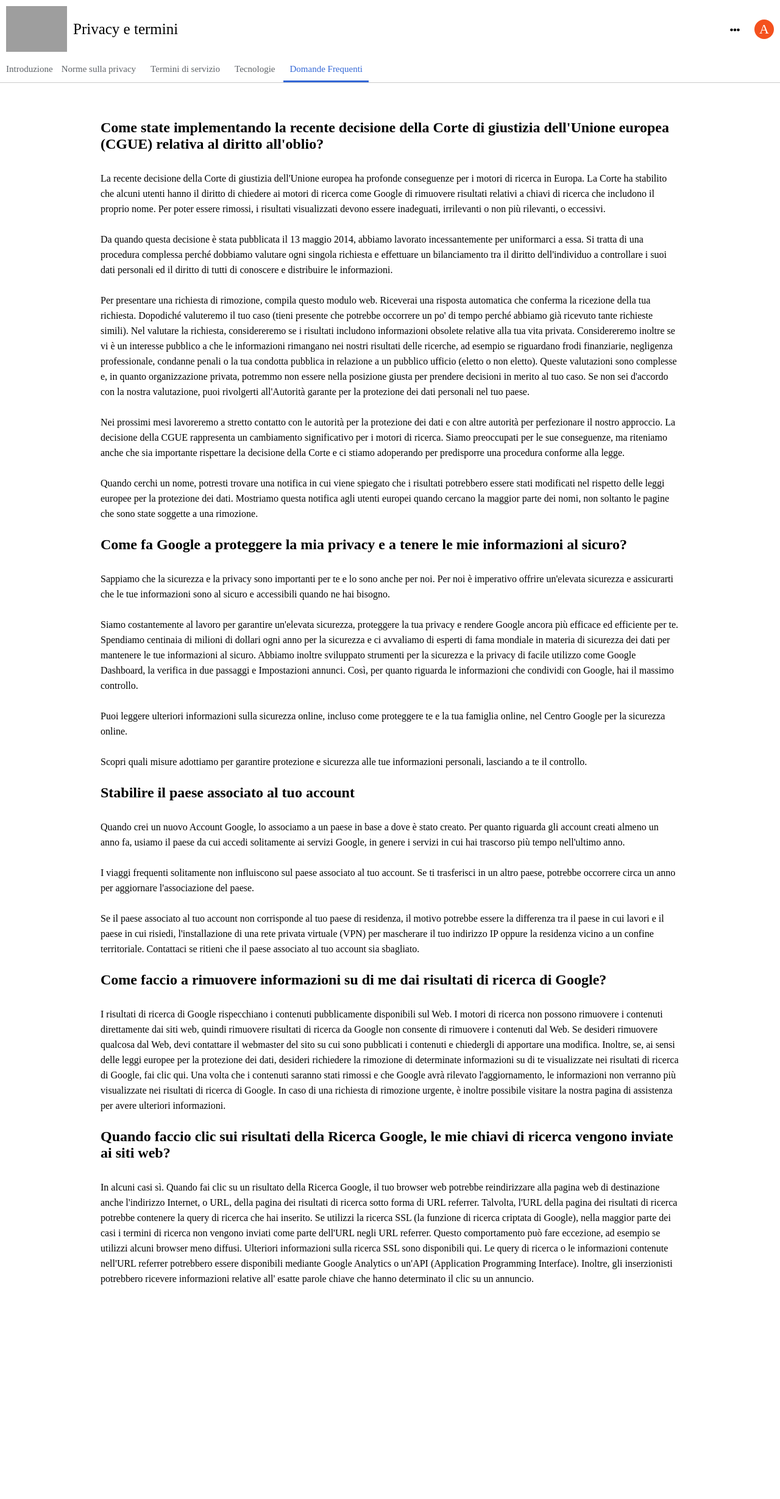
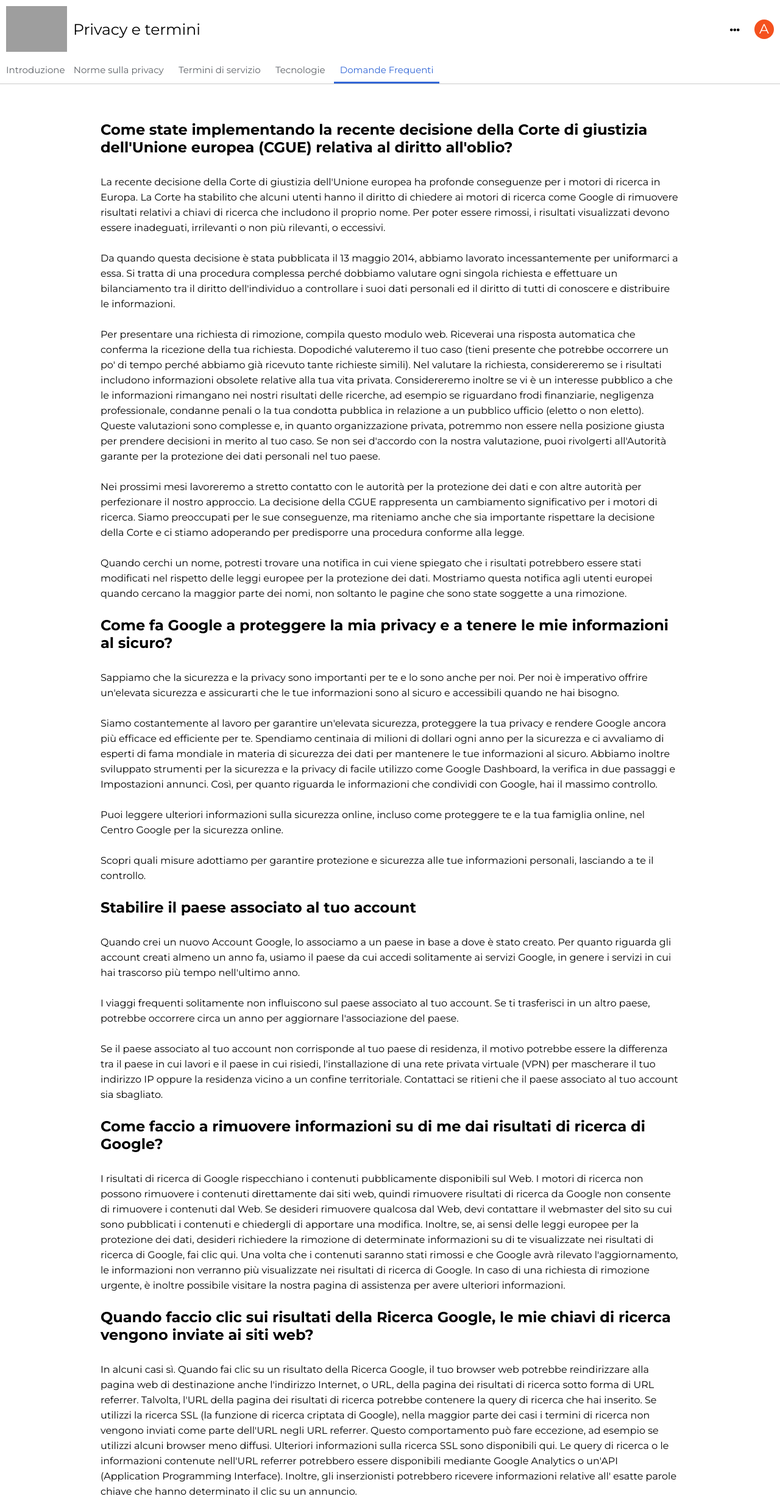
Before and after one commit to AlfonsoBuononato/php-google-faq, a PHP site: page / in a window 1280 px wide. Shown: the whole page at 61% size. Before the commit the page ends 2107 px from the top, so only its background shows below. Run offline with PHP 8.4, Linux system fonts and the light colour scheme; grey boxes are pictures that could not be loaded.

Commit message:
esercizio

```diff
--- a/css/style.css
+++ b/css/style.css
@@ -3,6 +3,7 @@
   margin: 0;
   padding: 0;
   box-sizing: border-box;
+  font-family: "Montserrat", sans-serif;
 }
 
 li {
--- a/index.php
+++ b/index.php
@@ -56,6 +56,8 @@ $faq = [
     <meta name="viewport" content="width=device-width, initial-scale=1.0">
     <link rel="stylesheet" href="css/style.css">
     <link rel="stylesheet" href="https://cdnjs.cloudflare.com/ajax/libs/font-awesome/5.15.3/css/all.min.css">
+    <link rel="preconnect" href="https://fonts.gstatic.com">
+    <link href="https://fonts.googleapis.com/css2?family=Montserrat:wght@400;500;700&display=swap" rel="stylesheet">
     <title>Document</title>
 </head>
 <body>
```
